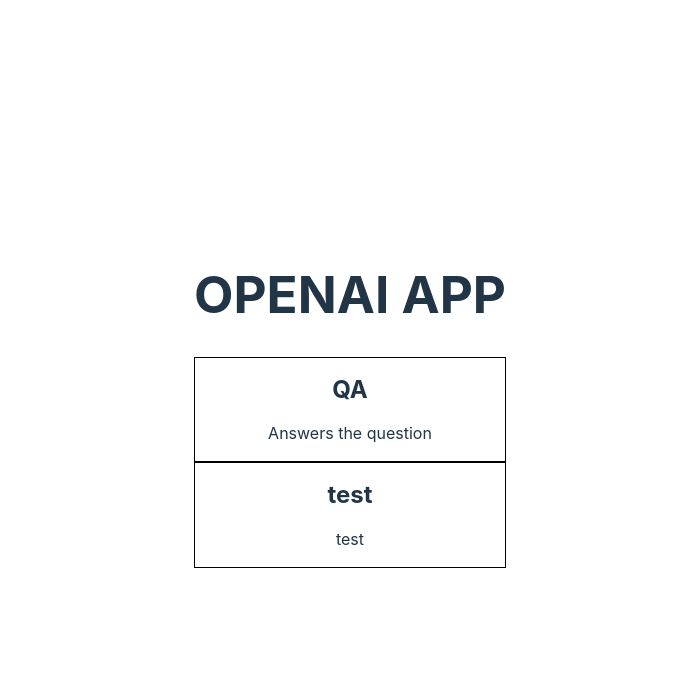
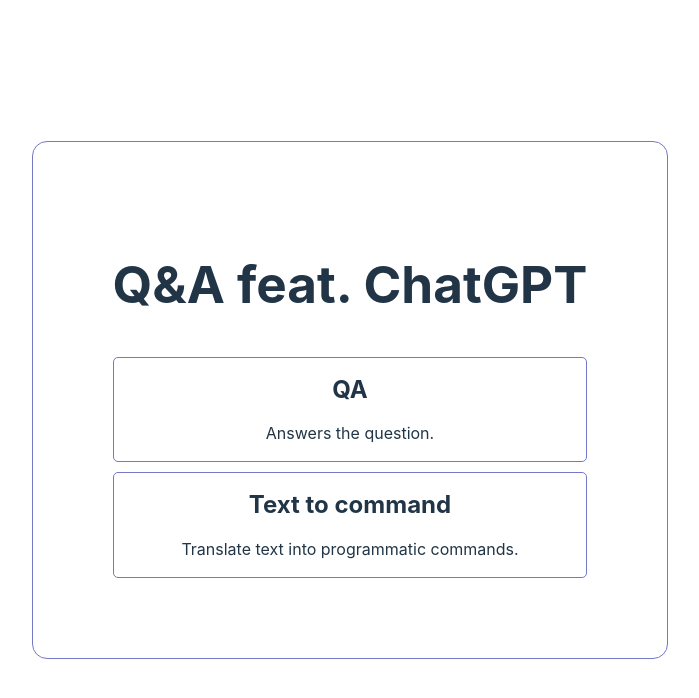
Before and after one commit to Lenny606/openai-chatgpt, a React (Vite) app: page / in a window 1280 px wide. Shown: the top 698 px of the page, without its empty margins (290-989 px from the left). Built offline with nearby package versions, Linux system fonts and the light colour scheme; no server answers.

Commit message:
new icon and styles, reset btn not working yet

```diff
--- a/index.html
+++ b/index.html
@@ -1,13 +1,16 @@
 <!DOCTYPE html>
 <html lang="en">
+
 <head>
   <meta charset="UTF-8" />
-    <link rel="icon" type="image/svg+xml" href="/vite.svg" />
+  <link rel="icon" type="image/svg+xml" href="/comment-dots-regular.svg" />
   <meta name="viewport" content="width=device-width, initial-scale=1.0" />
-    <title>Vite + React</title>
+  <title>Q&A feat. ChatGPT</title>
 </head>
+
 <body>
   <div id="root"></div>
   <script type="module" src="/src/main.jsx"></script>
 </body>
+
 </html>
--- a/src/App.css
+++ b/src/App.css
@@ -5,11 +5,30 @@
   text-align: center;
 }
 
+.main {
+  display: flex;
+  flex-direction: column;
+  padding: 5em;
+  border: 1px #7579c3 solid;
+  border-radius: 15px;
+}
+
 .option {
-  border: 1px solid black;
+  border: 1px #7579c3 solid;
+  border-radius: 5px;
   cursor: pointer;
+  margin-top: 10px;
 }
 
 .option:hover {
-  background-color: aqua;
+  background-color: #c9cbef;
 }
+
+.answer {
+  border: 1px #7579c3 solid;
+  border-radius: 5px;
+}
+.answer:focus-visible {
+  outline: 1px #7579c3 solid;
+  /* border-radius: 5px; */
+}
--- a/src/App.jsx
+++ b/src/App.jsx
@@ -32,7 +32,7 @@
   };
 
   return (
-    <div className="App">
+    <div className="main">
       {/* create elements to display results */}
 
       {Object.values(option).length === 0 ? (
--- a/src/components/Selection.jsx
+++ b/src/components/Selection.jsx
@@ -4,7 +4,7 @@
   console.log(arrayOptions);
   return (
     <>
-      <h1 className="header">OPENAI APP</h1>
+      <h1 className="header">Q&A feat. ChatGPT</h1>
       <div className="optionsList">
         {arrayOptions.map((item) => {
           return (
--- a/src/components/Translation.jsx
+++ b/src/components/Translation.jsx
@@ -8,6 +8,7 @@
         id=""
         cols="30"
         rows="10"
+        placeholder="type something"
         onChange={(e) => setInput(e.target.value)}
       ></textarea>
       <button className="action-btn" onClick={start}>
--- a/src/index.css
+++ b/src/index.css
@@ -21,7 +21,7 @@
   text-decoration: inherit;
 }
 a:hover {
-  color: #535bf2;
+  color: #7579c3;
 }
 
 body {
@@ -38,22 +38,24 @@
 }
 
 button {
+  margin-top: 5px;
   border-radius: 8px;
   border: 1px solid transparent;
   padding: 0.6em 1.2em;
   font-size: 1em;
   font-weight: 500;
   font-family: inherit;
-  background-color: #1a1a1a;
+  background-color: #7579c3;
   cursor: pointer;
   transition: border-color 0.25s;
 }
 button:hover {
   border-color: #646cff;
+  background-color: #c9cbef;
 }
 button:focus,
 button:focus-visible {
-  outline: 4px auto -webkit-focus-ring-color;
+  outline: 1px auto #c9cbef;
 }
 
 @media (prefers-color-scheme: light) {
--- a/src/options/options.jsx
+++ b/src/options/options.jsx
@@ -2,7 +2,7 @@
   {
     name: "QA",
     id: "qa",
-    description: "Answers the question",
+    description: "Answers the question.",
     option: {
       model: "text-davinci-003",
       prompt:
@@ -16,9 +16,20 @@
     },
   },
   {
-    name: "test",
-    id: "test",
-    description: "test",
+    name: "Text to command",
+    id: "txt",
+    description: "Translate text into programmatic commands.",
+    option: {
+      model: "text-davinci-003",
+      prompt:
+        "Convert this text to a programmatic command:\n\nExample: Ask Constance if we need some bread\nOutput: send-msg `find constance` Do we need some bread?\n\nReach out to the ski store and figure out if I can get my skis fixed before I leave on Thursday",
+      temperature: 0,
+      max_tokens: 100,
+      top_p: 1.0,
+      frequency_penalty: 0.2,
+      presence_penalty: 0.0,
+      stop: ["input"],
+    },
   },
 ];
 
```
Also changed, not shown: public/comment-dots-regular.svg (added). Lines whose indentation alone changed are shown as unchanged.
